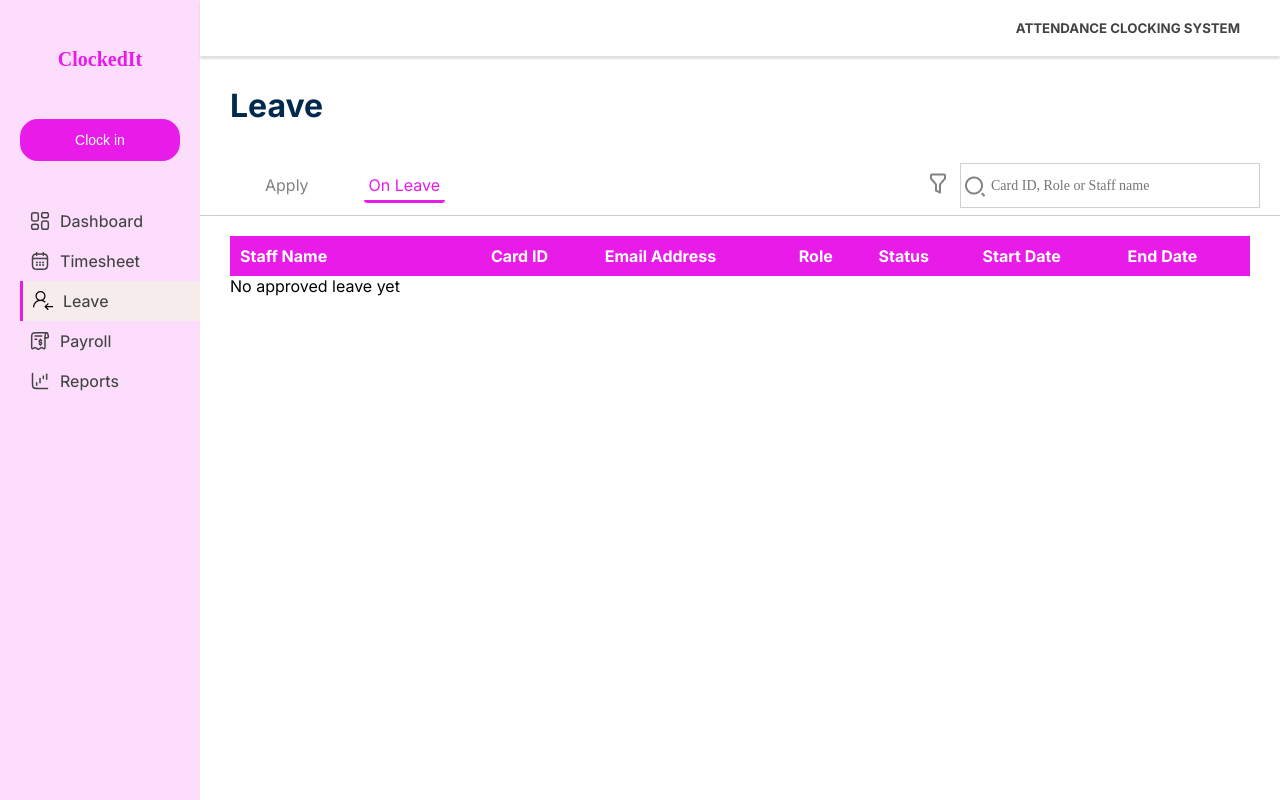
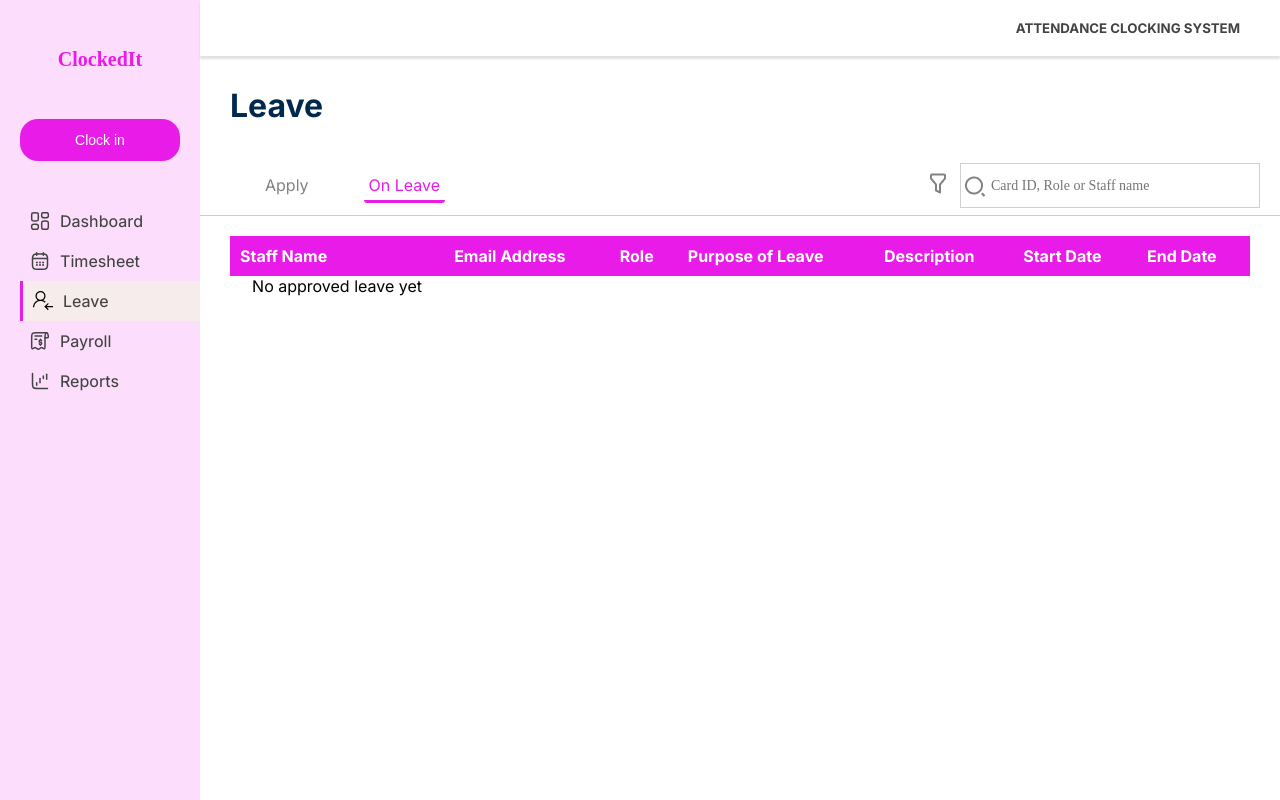
Before and after one commit to chidinmabnwaeze/AttendanceSystem, a React (Vite) app: page /leave in a window 1280 px wide. Both pictures are taken after a click on the element "On Leave". Built offline with nearby package versions, Linux system fonts and the light colour scheme.

Commit message:
removed old json data

```diff
--- a/src/Pages/leave.jsx
+++ b/src/Pages/leave.jsx
@@ -15,8 +15,6 @@ const leave = () => {
     setActiveTab(tab);
   };
   const text = "Leave";
-  // const apply ="Apply"
-  // const onLeave = "On Leave"
 
   const handleSubmit = (formData) => {
     setLeaveData((prev) => [...prev, formData]);
@@ -26,11 +24,7 @@ const leave = () => {
     <div>
       <Header />
       <Sidebar />
-      <Title
-        text={text}
-        //  sub={apply}
-        // sub1 ={onLeave}
-      />
+      <Title text={text} />
 
       <div className="page-tabBar">
         <div className="tab-buttons">
--- a/src/components/LeaveTable.jsx
+++ b/src/components/LeaveTable.jsx
@@ -7,10 +7,10 @@ const Table = ({ leaveData }) => {
       <table className="staffTable">
         <tr className="table-head">
           <th>Staff Name</th>
-          <th>Card ID </th>
           <th>Email Address </th>
           <th>Role</th>
-          <th>Status </th>
+          <th>Purpose of Leave </th>
+          <th>Description</th>
           <th>Start Date </th>
           <th>End Date </th>
         </tr>
@@ -24,24 +24,25 @@ const Table = ({ leaveData }) => {
                   {tabb.name}
                 </span>
               </td>
-              <td>{tabb.id}</td>
-              <td>{tabb.email}</td>
+              <td>{tabb.staffId}</td>
               <td>{tabb.role}</td>
               <td className="staff-status">
                 <div className="clockedStatus">
                   <span className="stat3">
                     <div className="circle-leave"></div>
-
-                    {tabb.status}
+                    {tabb.purpose}
                   </span>
                 </div>
               </td>
+              <td>{tabb.description}</td>
               <td>{tabb.start}</td>
               <td>{tabb.end}</td>
             </tr>
           ))
         ) : (
-          <div>No approved leave yet</div>
+          <div className=" flex justify-center text-center">
+            No approved leave yet
+          </div>
         )}
       </table>
     </div>
```
